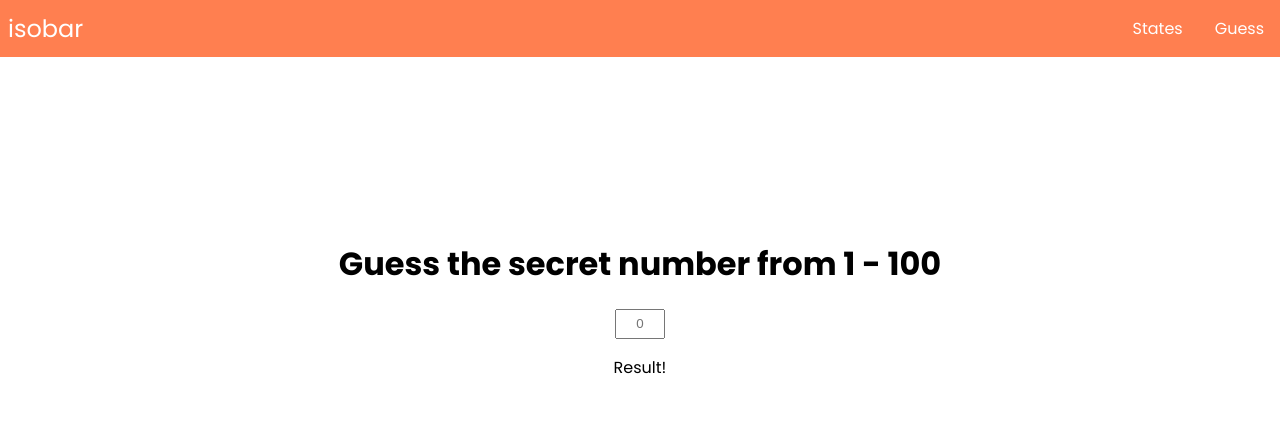
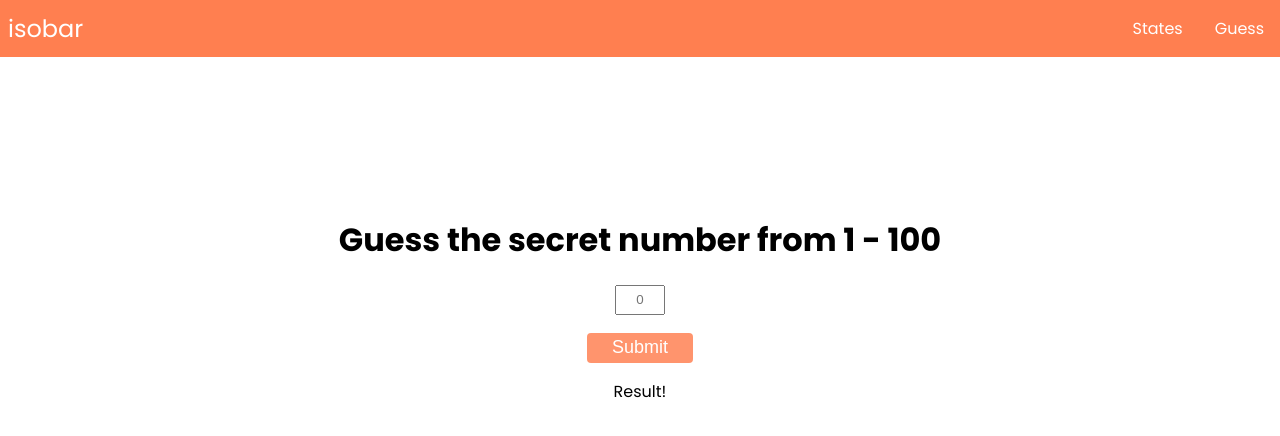
Before and after one commit to jordanduran/isobar, a React (Create React App) app: page /guess in a window 1280 px wide. Shown: the top 436 px of the page. Built offline with nearby package versions, Linux system fonts and the light colour scheme.

Commit message:
Guess Form styling and dispatching

```diff
--- a/src/components/guess/GuessForm.js
+++ b/src/components/guess/GuessForm.js
@@ -1,7 +1,9 @@
 import { useState } from 'react';
+import { connect, useDispatch } from 'react-redux';
 
-const GuessForm = () => {
+const GuessForm = (props) => {
   const [num, setNum] = useState('');
+  const dispatch = useDispatch();
 
   const handleChange = (e) => {
     setNum(e.target.value);
@@ -9,7 +11,9 @@ const GuessForm = () => {
 
   const handleSubmit = (e) => {
     e.preventDefault();
-    console.log(num);
+    dispatch({ type: 'USER_GUESSES', payload: 1 });
+    props.onHandleDetermineResult(Number(num));
+    setNum('');
   };
 
   return (
@@ -21,9 +25,20 @@ const GuessForm = () => {
         placeholder='0'
         className='guess-input'
         onChange={handleChange}
+        disabled={props.userGuessedCorrect}
       />
+      <button className='guess-btn' disabled={props.userGuessedCorrect}>
+        Submit
+      </button>
     </form>
   );
 };
 
-export default GuessForm;
+const mapStateToProps = (state) => {
+  return {
+    userGuesses: state.userGuesses,
+    userGuessedCorrect: state.userGuessedCorrect,
+  };
+};
+
+export default connect(mapStateToProps)(GuessForm);
--- a/src/index.css
+++ b/src/index.css
@@ -65,7 +65,14 @@ body {
   color: black;
 }
 
+.guess-result {
+  font-size: 25px;
+}
+
 .guess-form {
+  display: flex;
+  flex-direction: column;
+  align-items: center;
   text-align: center;
 }
 
@@ -74,3 +81,18 @@ body {
   height: 30px;
   text-align: center;
 }
+
+.guess-btn {
+  cursor: pointer;
+  border-radius: 4px;
+  background: rgb(255, 148, 109);
+  margin-top: 1em;
+  padding: 4.5px 25px;
+  color: white;
+  font-size: 18px;
+  border: none;
+}
+
+.guess-btn:hover {
+  background-color: rgb(255, 119, 70);
+}
```
